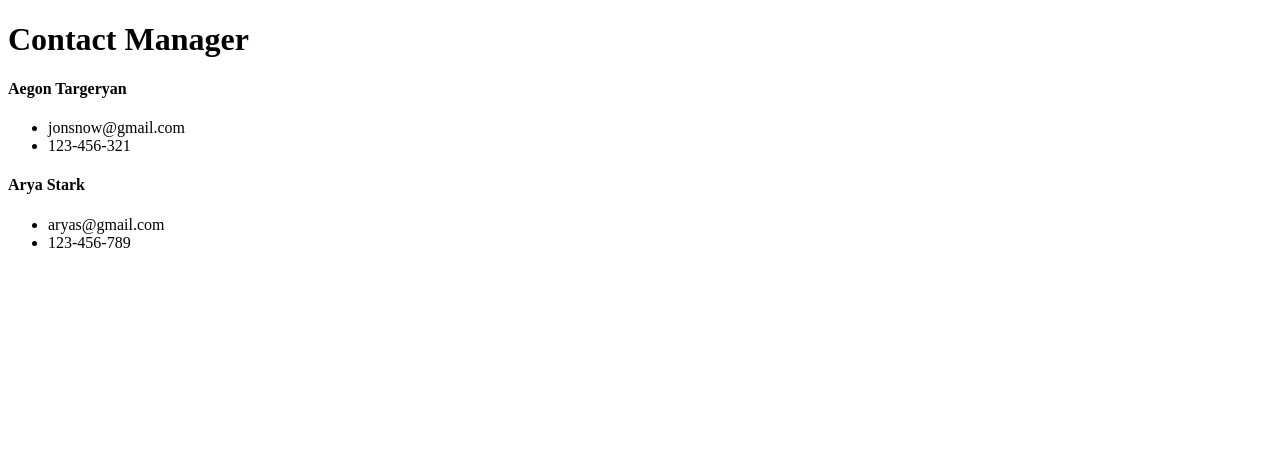
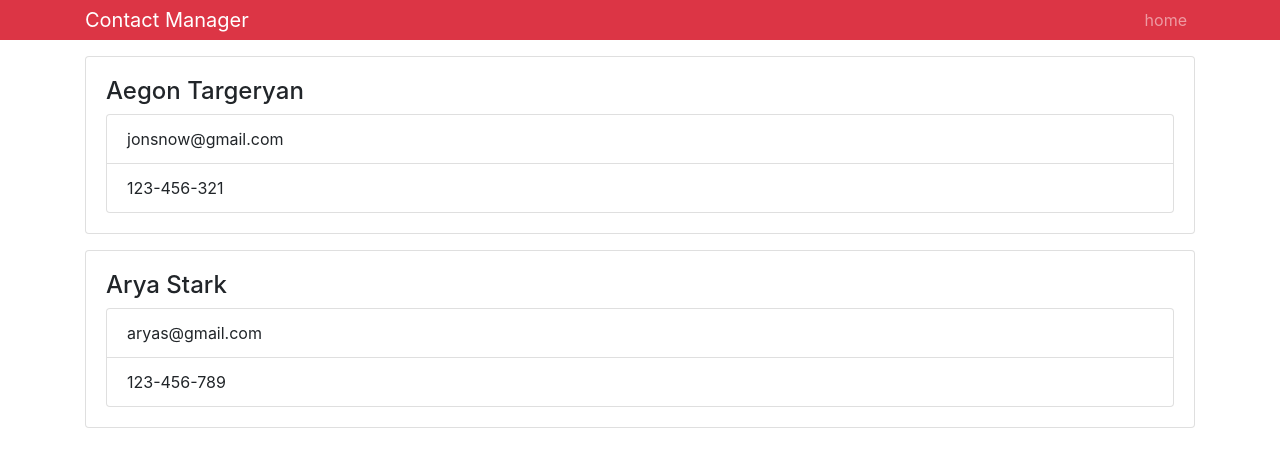
Before and after one commit to EliTu/React-Front-to-Back-course-repo, a React (Create React App) app in the folder contactmanager/: page / in a window 1280 px wide. Shown: the top 464 px of the page. Built offline with nearby package versions, Linux system fonts and the light colour scheme.

Commit message:
Finished lecture 20 and Section 3

```diff
--- a/contactmanager/package.json
+++ b/contactmanager/package.json
@@ -3,6 +3,7 @@
   "version": "0.1.0",
   "private": true,
   "dependencies": {
+    "bootstrap": "^4.3.1",
     "react": "^16.8.6",
     "react-dom": "^16.8.6",
     "react-scripts": "3.0.0"
--- a/contactmanager/src/App.js
+++ b/contactmanager/src/App.js
@@ -1,13 +1,16 @@
+// React imports:
 import React from 'react';
-// import logo from './logo.svg';
-import './App.css';
 import Contact from './componenets/Contact';
 import Header from './componenets/Header';
+// Style imports:
+import 'bootstrap/dist/css/bootstrap.min.css';
+import './App.css';
 
 function App() {
 	return (
 		<div className="App">
 			<Header branding="Contact Manager" />
+			<div className="container">
 				<Contact
 					name="Aegon Targeryan"
 					email="jonsnow@gmail.com"
@@ -19,6 +22,7 @@ function App() {
 					phone="123-456-789"
 				/>
 			</div>
+		</div>
 	);
 }
 
--- a/contactmanager/src/componenets/Contact.js
+++ b/contactmanager/src/componenets/Contact.js
@@ -5,11 +5,11 @@ class Contact extends Component {
 	render() {
 		const { name, email, phone } = this.props;
 		return (
-			<div>
+			<div className="card card-body mb-3">
 				<h4>{name}</h4>
-				<ul>
-					<li>{email}</li>
-					<li>{phone}</li>
+				<ul className="list-group">
+					<li className="list-group-item">{email}</li>
+					<li className="list-group-item">{phone}</li>
 				</ul>
 			</div>
 		);
--- a/contactmanager/src/componenets/Header.js
+++ b/contactmanager/src/componenets/Header.js
@@ -4,9 +4,22 @@ import PropTypes from 'prop-types';
 const Header = props => {
 	const { branding } = props;
 	return (
-		<div>
-			<h1>{branding}</h1>
-		</div>
+		<nav className="navbar navbar-expand-sm navbar-dark bg-danger mb-3 py-0">
+			<div className="container">
+				<a href="/" className="navbar-brand">
+					{branding}
+				</a>
+				<div>
+					<ul className="navbar-nav mr-auto">
+						<li className="nav-item">
+							<a href="/" className="nav-link">
+								home
+							</a>
+						</li>
+					</ul>
+				</div>
+			</div>
+		</nav>
 	);
 };
 
```
Also changed, not shown: 2 other files (tests, documents, lock files or other folders). Lines whose indentation alone changed are shown as unchanged.
